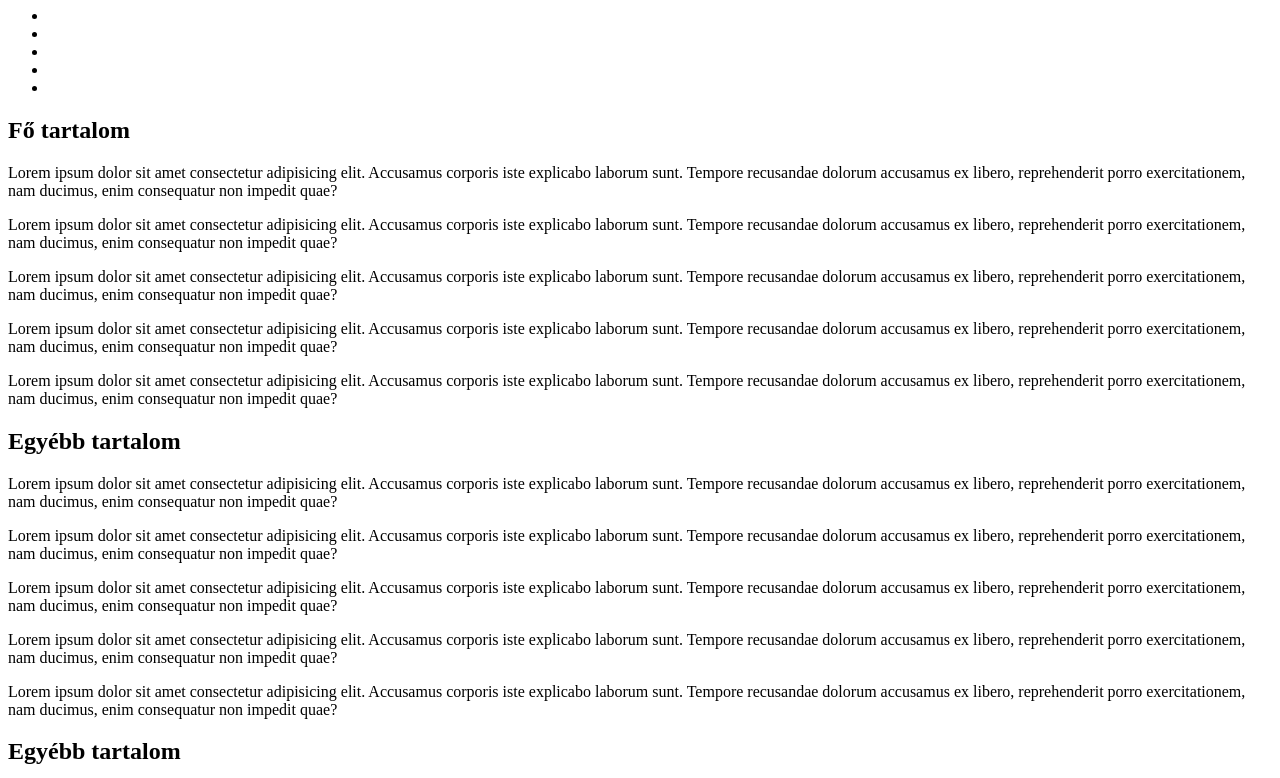
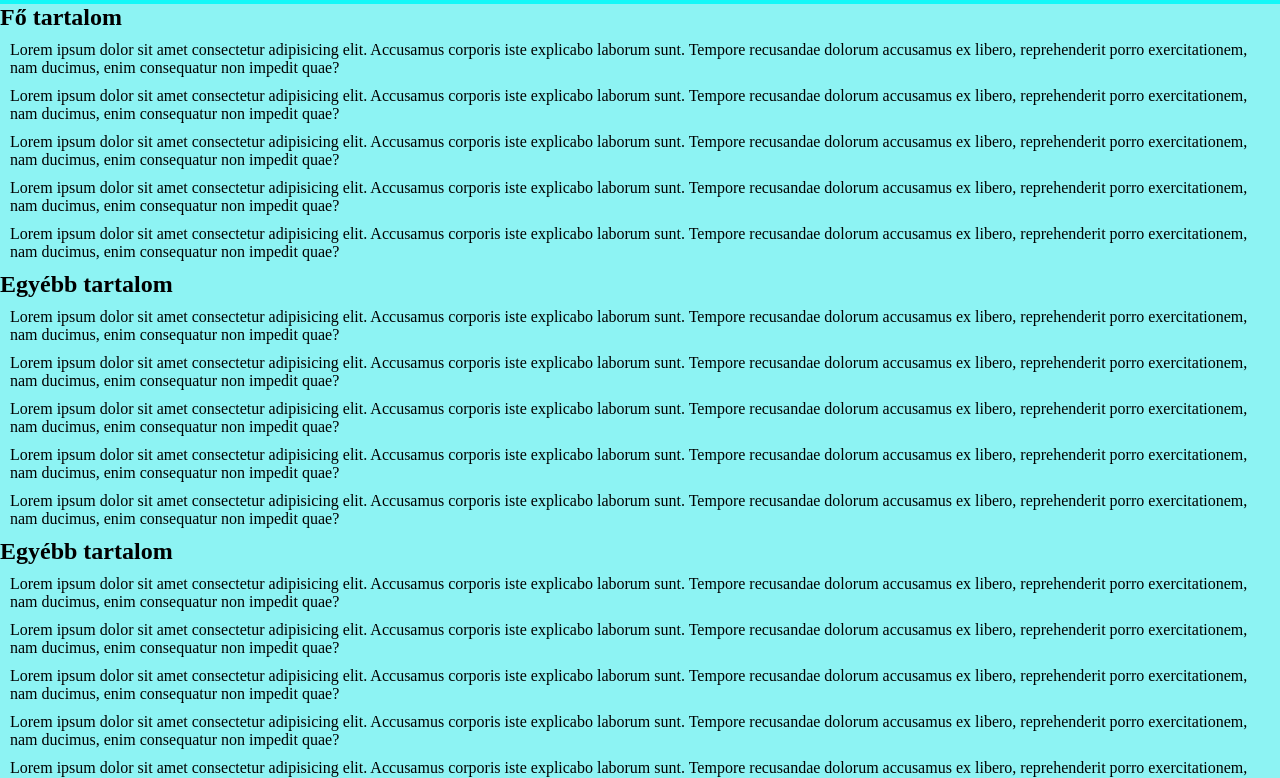
Before and after one commit to mdez81/mdez81.github.io, a plain HTML site: page index.html in a window 1280 px wide. Shown: the part 73-851 px from the top of the page. Drawn offline with Linux system fonts and the light colour scheme.

Commit message:
style modified

```diff
--- a/css/style.css
+++ b/css/style.css
@@ -0,0 +1,56 @@
+*{
+    margin: 0;
+    padding: 0;
+    box-sizing: border-box;
+}
+
+body{
+    background-color: #8df3f3;
+}
+
+header,
+footer {
+    background-color: rgb(21, 247, 247);
+    padding: 20px;
+}
+
+nav{
+    width: 25%;
+}
+
+nav ul {
+    list-style-type: none;
+}
+
+nav li {
+    background-color: rgb(72, 71, 70);
+    color: white;
+    display: block;
+}
+
+nav li:hover {
+    background-color: rgb(212, 193, 165);
+}
+
+#main-conent {
+    width: 75%;
+}
+
+.column {
+    float: left;
+    padding: 10px;
+}
+
+.clearfix::after{
+    content: "";
+}
+
+
+
+p{
+    margin: 10px;
+}
+
+h2{
+
+}
--- a/index.html
+++ b/index.html
@@ -13,7 +13,7 @@
         <h1>Prooktatás 6. alkalom gyakorlás</h1>
     </header>
     <div class="clearfix">
-        <nav>
+        <nav class="main-content">
             <ul>
                 <li><a href="#info"></a></li>
                 <li><a href="#Galery"></a></li>
@@ -23,7 +23,7 @@
             </ul>
         </nav>
 
-        <section>
+        <section id="main-content">
             <h2>Fő tartalom</h2>
             <p>Lorem ipsum dolor sit amet consectetur adipisicing elit. Accusamus corporis iste explicabo laborum sunt.
                 Tempore recusandae dolorum accusamus ex libero, reprehenderit porro exercitationem, nam ducimus, enim
@@ -142,7 +142,7 @@
                                 consequatur non impedit quae?</p>
 
         </section>
-        <section>
+        <section id="other-content">
             <h2>Egyébb tartalom</h2>
             <p>Lorem ipsum dolor sit amet consectetur adipisicing elit. Accusamus corporis iste explicabo laborum sunt.
                 Tempore recusandae dolorum accusamus ex libero, reprehenderit porro exercitationem, nam ducimus, enim
```
